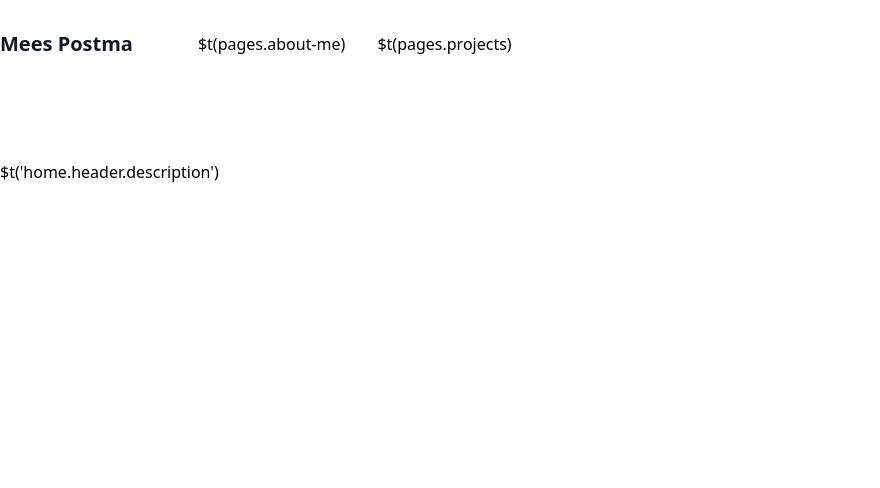
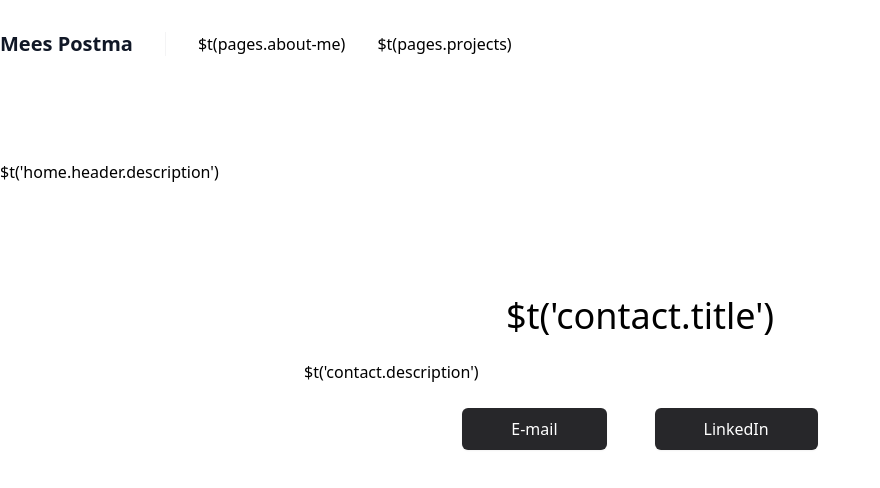
Before and after one commit to MeesPos/meespostma.nl, a Next.js app: page / in a window 1280 px wide. Shown: the top 488 px of the page, without its empty margins (0-880 px from the left). Built offline with nearby package versions, Linux system fonts and the light colour scheme.

Commit message:
Added ContactSection

```diff
--- /dev/null
+++ b/components/button.tsx
@@ -0,0 +1,19 @@
+export default function Button({
+  title,
+  className,
+}: {
+  title: string;
+  className?: string;
+}) {
+  return (
+    <button
+      type="button"
+      className={
+        "inline-flex items-center rounded-md border border-transparent bg-zinc-800 px-4 py-2 text-base font-medium text-white shadow-sm hover:bg-zinc-700 focus:outline-none focus:ring-2 focus:ring-zinc-500 focus:ring-offset-2 dark:bg-white dark:text-black dark:hover:bg-zinc-100" +
+        className
+      }
+    >
+      {title}
+    </button>
+  );
+}
--- /dev/null
+++ b/components/contact.tsx
@@ -0,0 +1,26 @@
+import Button from "./button";
+
+export default function ContactSection() {
+  return (
+    <div className="sm:max-w-2xl w-11/12 mx-auto">
+      <h2 className="text-xl sm:text-4xl font-medium mt-4 sm:mt-0 text-center">
+        $t('contact.title')
+      </h2>
+
+      <p className="mt-6">$t('contact.description')</p>
+
+      <div className="flex gap-6 sm:gap-12 justify-center mt-6">
+        <a href="mailto:mail@meespostma.nl">
+          <Button title="E-mail" className="px-6 sm:px-12" />
+        </a>
+
+        <a
+          href="https://nl.linkedin.com/in/mees-postma-a911b1196"
+          target="_blank"
+        >
+          <Button title="LinkedIn" className="px-6 sm:px-12" />
+        </a>
+      </div>
+    </div>
+  );
+}
--- a/layouts/default.tsx
+++ b/layouts/default.tsx
@@ -1,3 +1,4 @@
+import ContactSection from "../components/contact";
 import Navigation from "../components/navigation";
 
 export default function DefaultLayout({
@@ -14,7 +15,7 @@ export default function DefaultLayout({
           {children}
         </div>
 
-        {/* <ContactSection /> */}
+        <ContactSection />
 
         {/* <Footer /> */}
       </div>
```
